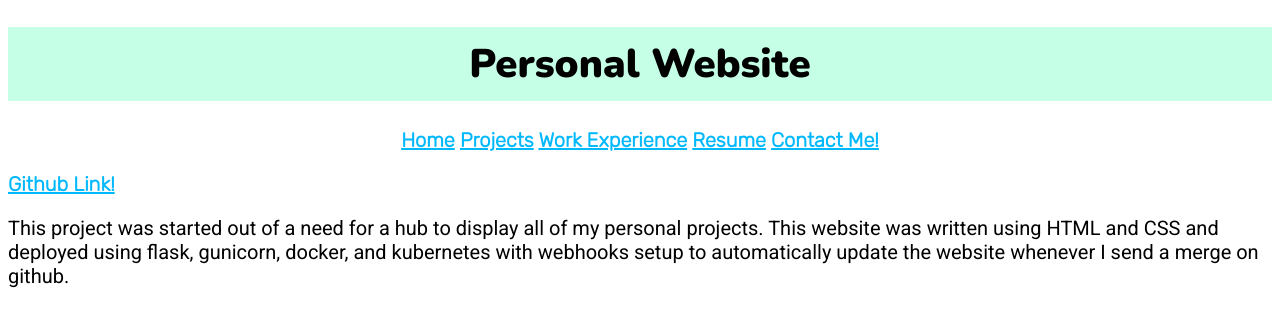
After one commit to Cbturtle2/peronal-website, a Flask app: page /proj/personalwebsite in a window 1280 px wide. The commit adds this page. Shown: the top 327 px of the page. Run offline with Flask 2, Linux system fonts and the light colour scheme.

Commit message:
Added two projects, minor formatting

```diff
--- a/app.py
+++ b/app.py
@@ -34,6 +34,14 @@ def laacesProgManager():
 def laacesProgAssistant():
     return render_template('proj/laacesProgAssistant.html')
 
+@app.route('/proj/personalwebsite')
+def personalwebsite():
+    return render_template('proj/personalwebsite.html')
+
+@app.route('/proj/resumeproject')
+def resumeproject():
+    return render_template('proj/resumeproject.html')
+
 @app.route('/assets/<path:path>', methods=['GET'])
 def _send_static(path):
     return send_from_directory('assets', path)
--- a/templates/proj/distinction.html
+++ b/templates/proj/distinction.html
@@ -15,7 +15,7 @@
 	<a href="/resume">Resume</a>
 	<a href="/contact">Contact Me!</a></h3>
 	</center>
-	<h2>There is a brief description, pdf, and video on this page.</h2>
+	<h3><a href="https://github.com/Cbturtle2/Location-Declaration-System">Github Link!</a></h3>
 	<p>The purpose of this project is to have students be able to declare their current location.
 		Students do this by having RFID tags that they scan whenever they want to declare their
 		location. Students scan their tags on boxes that are placed around campus where students
--- a/templates/proj/laacesProgAssistant.html
+++ b/templates/proj/laacesProgAssistant.html
@@ -15,7 +15,6 @@
 	<a href="/resume">Resume</a>
 	<a href="/contact">Contact Me!</a></h3>
 	</center>
-        <h2>There is a brief description and a pdf on this page.</h2>
     <p>In this project I was the Program Manager for the LAACES team as Northwestern
         State University.<br><br> Here is a mission goal of this project: <br>
         For this first LaACES project of NSULA/LSMSA collaboration, the team plans to
--- a/templates/proj/laacesProgManager.html
+++ b/templates/proj/laacesProgManager.html
@@ -15,7 +15,6 @@
 	<a href="/resume">Resume</a>
 	<a href="/contact">Contact Me!</a></h3>
 	</center>
-    <h2>There is a brief description and a pdf on this page.</h2>
     <p>In this project I was the Program Manager for the LAACES team as Northwestern
         State University.<br><br> Here is a mission goal of this project: <br>
         For this second LaACES project of NSULA/LSMSA collaboration, Team DemonSats plans to
--- /dev/null
+++ b/templates/proj/personalwebsite.html
@@ -0,0 +1,24 @@
+<!DOCTYPE html>
+<html lang="en">
+<head>
+	<meta charset="UTF-8">
+	<link rel="stylesheet" href="{{ url_for('static', filename= 'css/style.css') }}">
+    <meta name="viewport" content="width=device-width,initial-scale=1"/>
+    <title>Charles's Portfolio Website</title>
+	<h1>Personal Website</h1>
+</head>
+<body>
+	<center>
+    <h3><a href="/">Home</a>
+	<a href="/projects">Projects</a>
+	<a href="/jobs">Work Experience</a>
+	<a href="/resume">Resume</a>
+	<a href="/contact">Contact Me!</a></h3>
+	</center>
+    <h3><a href="https://github.com/Cbturtle2/personal-website">Github Link!</a></h3>
+    <p>This project was started out of a need for a hub to display all of my personal projects.
+        This website was written using HTML and CSS and deployed using flask, gunicorn, docker, and kubernetes
+        with webhooks setup to automatically update the website whenever I send a merge on github.
+    </p>
+</body>
+</html>
--- a/templates/projects.html
+++ b/templates/projects.html
@@ -19,5 +19,8 @@
     <h3><a href="/proj/distinction">Automated School System for declaring a students location</a></h3>
 	<h3><a href="/proj/LAACESProgManager">Programming Manager for LAACES Northwestern State University Team 2020-21</a></h3>
 	<h3><a href="/proj/LAACESProgAssistant">Programming Assistant for LAACES Northwestern State University Team 2019-20</a></h3>
+	<h3><a href="/proj/personalwebsite">Wrote this website using HTML and CSS. Deployed using flask, gunicorn, docker, and kubernetes</a></h3>
+	<h3><a href="/proj/resumeproject">Wrote a Resume using LaTeX</a></h3>
+
 </body>
 </html>
```
Also changed, not shown: templates/index.html (+7 -2 lines), templates/proj/resumeproject.html (added, +25 -0 lines).
